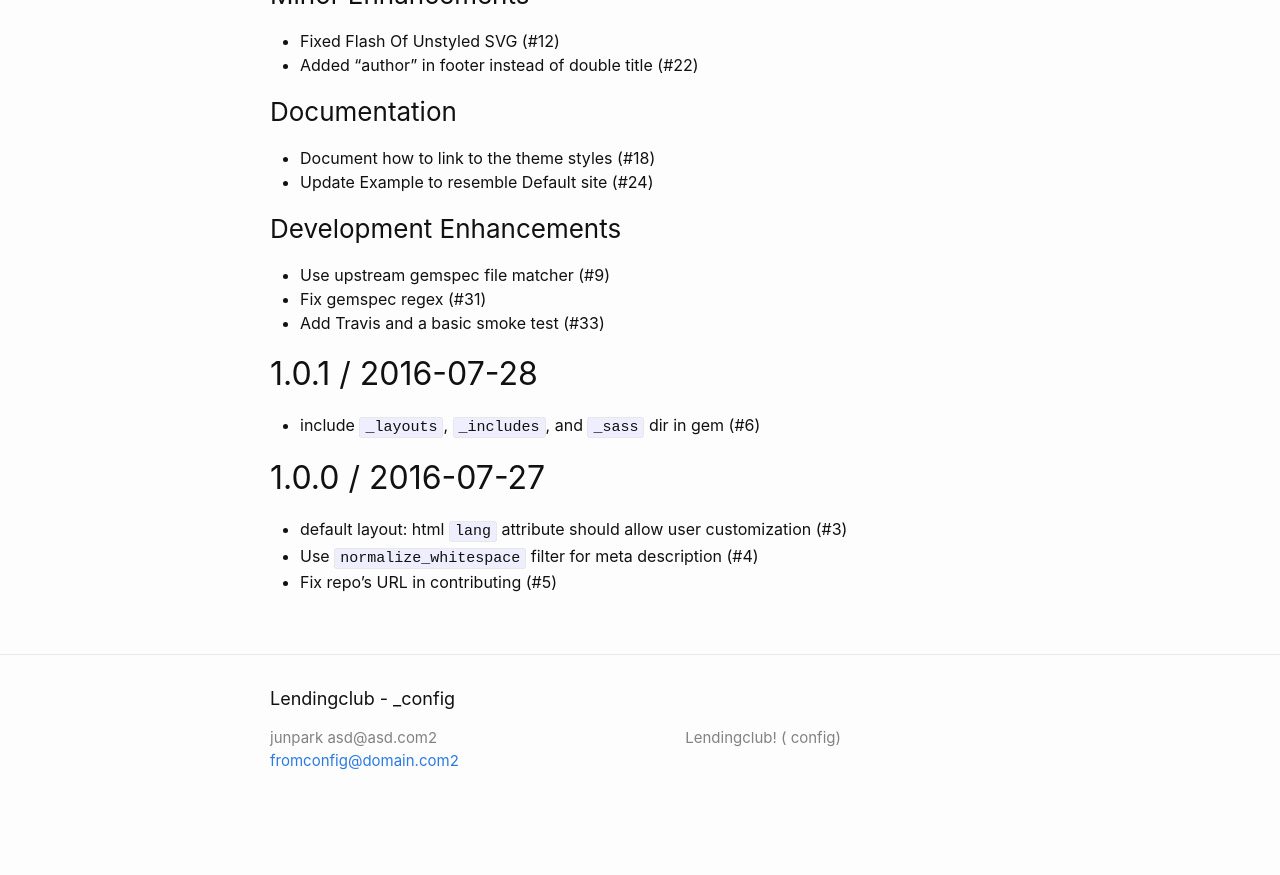
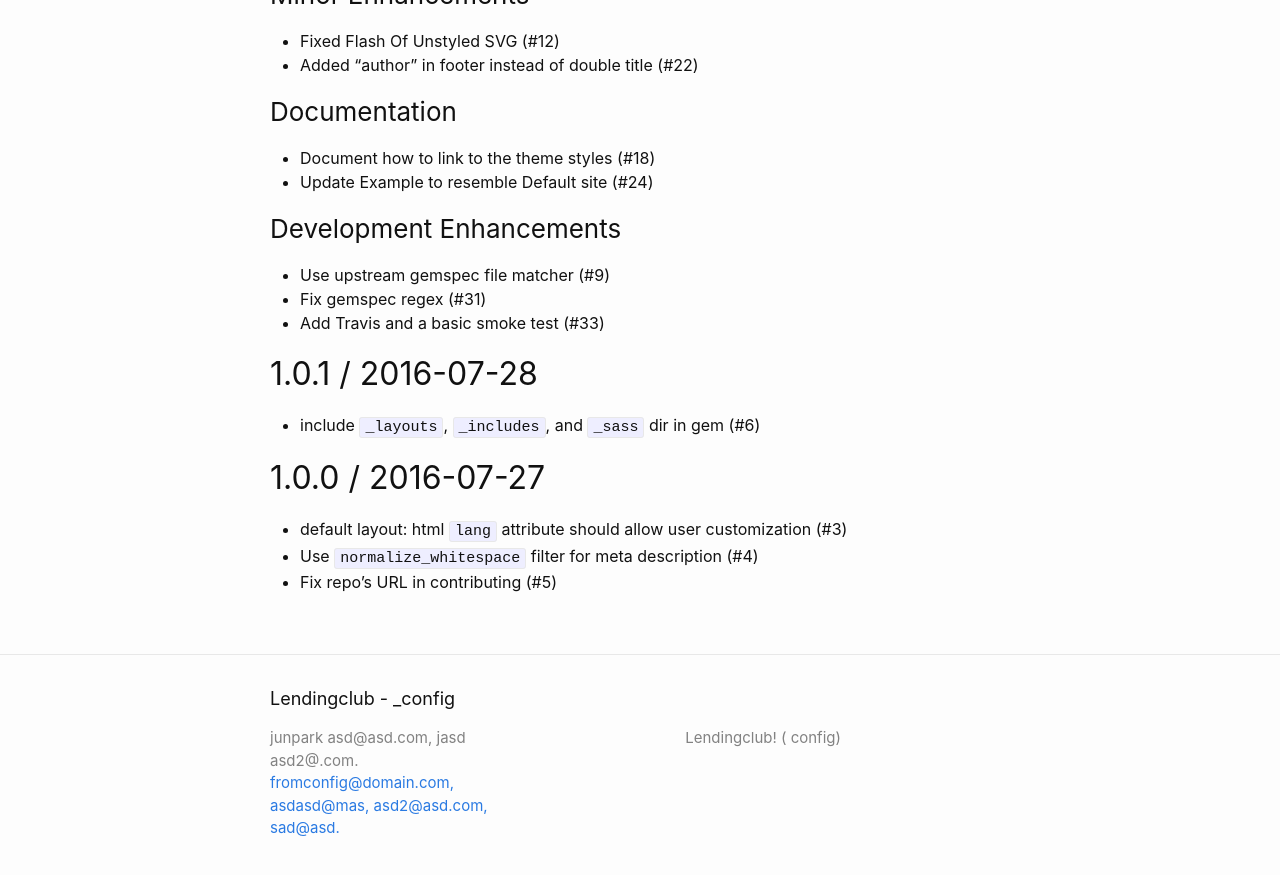
Before and after one commit to junparkh/LendingClub, a Jekyll site: the page built from test3.md, in a window 1280 px wide and 900 px high, scrolled down 3793 px. Shown: the top 875 px of the window. Built offline with Jekyll 4.4.1, drawn with Linux system fonts in a browser that asks for light colours; our own code applies the rules of GitHub Pages for plain Markdown files; before the commit the page ends 4625 px from its top, so only the background shows below that; some of the changed lines change nothing that is shown.

Commit message:
Update _config.yml

```diff
--- a/_config.yml
+++ b/_config.yml
@@ -1,10 +1,6 @@
 title: Lendingclub - _config
 author: junpark  asd@asd.com, jasd  asd2@.com.
 email: fromconfig@domain.com,  asdasd@mas,   asd2@asd.com,   sad@asd.
-author: junpark
-email: fromconfig@domain.com
-author: junpark  asd@asd.com2
-email: fromconfig@domain.com2
 description: > # this means to ignore newlines until "twitter_username:"
   Lendingclub! ( config)
 remote_theme: jekyll/minima
```
